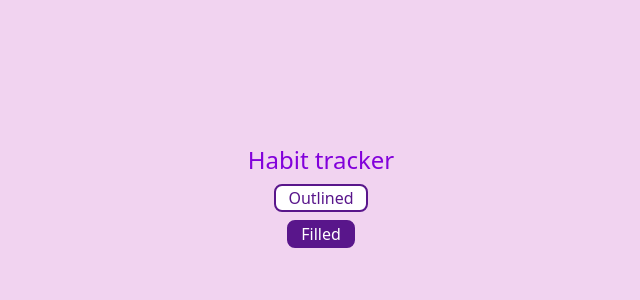
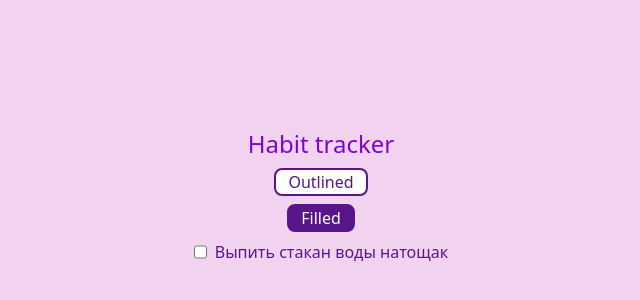
Before and after one commit to AngelinaStalnaya/habit-tracker, a React (Vite) app: page / in a window 1280 px wide. Shown: the part 204-504 px from the top of the page, without its empty margins (319-959 px from the left). Built offline with nearby package versions, Linux system fonts and the light colour scheme.

Commit message:
added input type checkbox

```diff
--- a/src/App.tsx
+++ b/src/App.tsx
@@ -1,6 +1,7 @@
 import './App.css';
 import ButtonFilled from './components/buttons/ButtonFilled';
 import ButtonOutlined from './components/buttons/ButtonOutlined';
+import Checkbox from './components/buttons/checkbox/Checkbox';
 
 function App() {
 
@@ -9,6 +10,7 @@ function App() {
       <h1 className="header text-purple-700 text-2xl ">Habit tracker</h1>
       <ButtonOutlined type='button' handleBtnClick={() => console.log('clicked outlined')}>Outlined</ButtonOutlined>
       <ButtonFilled type='button' handleBtnClick={() => console.log('clicked filled')}>Filled</ButtonFilled>
+      <Checkbox label='Выпить стакан воды натощак' id='7' name='try' value='water'/>
     </div>
   )
 }
--- /dev/null
+++ b/src/components/buttons/checkbox/Checkbox.tsx
@@ -0,0 +1,27 @@
+import { useState } from "react"
+
+type CheckboxProps = {
+    label: string,
+    id: string,
+    name: string,
+    value: string,
+}
+
+const Checkbox = ({ label, id, name, value }: CheckboxProps) => {
+    const [checked, setChecked] = useState<boolean>(false);
+
+    return (
+        <span className="flex flex-row-reverse justify-center gap-2 ">
+            <label htmlFor={id} className="text-purple-900 checked:text-purple-500 cursor:pointer">{label}</label>
+            <input
+                type='checkbox'
+                name={name}
+                id={id}
+                value={value}
+                checked={checked}
+                onChange={() => setChecked(!checked)} />
+        </span>
+    )
+}
+
+export default Checkbox
```
Also changed, not shown: src/components/buttons/buttontypes.ts (line endings or trailing spaces).
